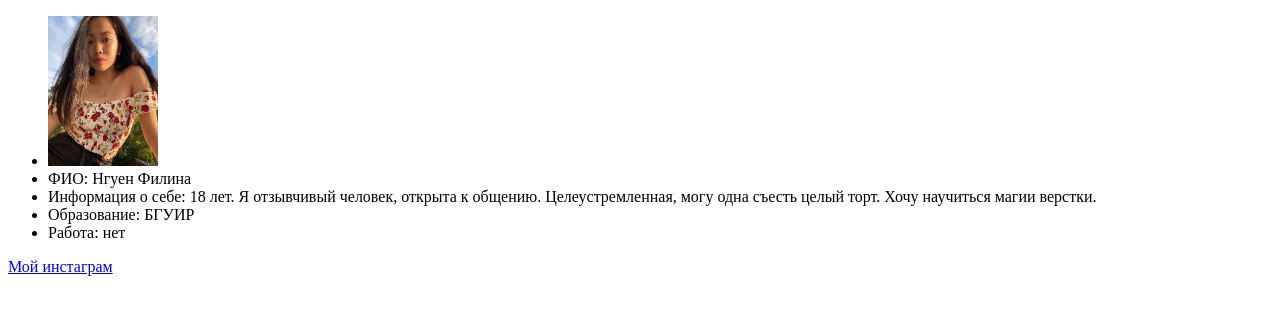
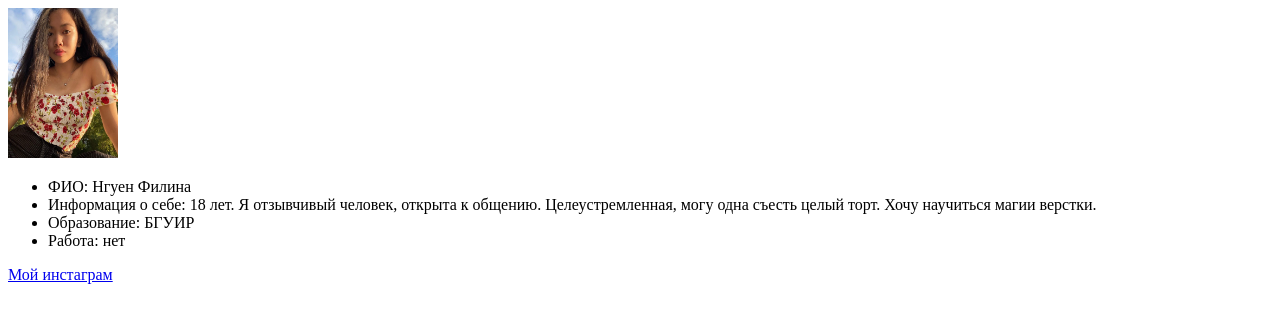
Before and after one commit to Philina-vn/lesson-1, a plain HTML site: page index.html in a window 1280 px wide. Drawn offline with Linux system fonts and the light colour scheme.

Commit message:
Update index.html

```diff
--- a/index.html
+++ b/index.html
@@ -6,8 +6,8 @@
     <title>hello</title>
 </head>
 <body>
+    <img src="filina.jpg" alt="Мое фото" width="110" height="150">
     <ul>
-        <li><img src="filina.jpg" alt="Мое фото" width="110" height="150"></li>
         <li>ФИО: Нгуен Филина</li>
         <li>Информация о себе: 18 лет. Я отзывчивый человек, открыта к общению. Целеустремленная, могу одна съесть целый торт. Хочу научиться магии верстки. </li>
         <li>Образование: БГУИР</li>
```
